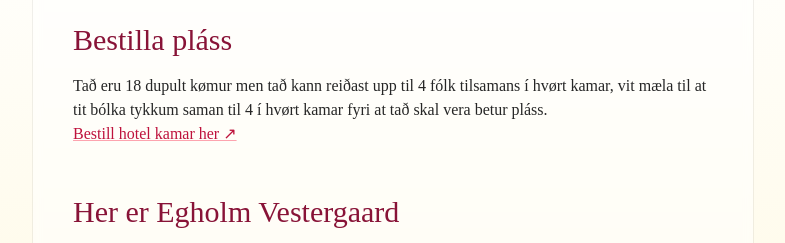
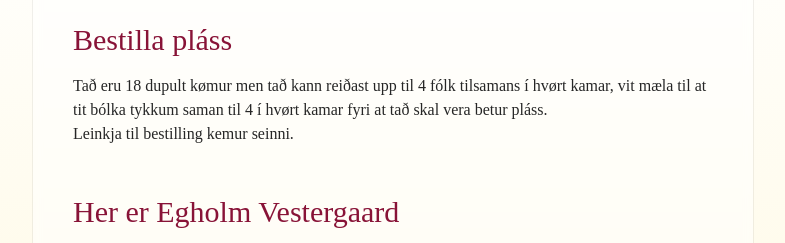
Before and after one commit to Eivind98/SEWedding, a website: page index.html in a window 1280 px wide. Shown: the part 1320-1563 px from the top of the page, without its empty margins (247-1032 px from the left). Drawn offline with Linux system fonts and the light colour scheme.

Commit message:
removed link for booking

```diff
--- a/index.html
+++ b/index.html
@@ -135,14 +135,15 @@
             4 í hvørt kamar fyri at tað skal vera betur pláss.
           </p>
           <p>
-            <a
+            Leinkja til bestilling kemur seinni.
+            <!-- <a
               class="inline-flex items-center gap-1 text-rose-700 hover:text-rose-900 underline decoration-rose-300 hover:decoration-rose-600 transition"
               href="https://ev.dk/"
               target="_blank"
               rel="noopener"
             >
               Bestill hotel kamar her ↗
-            </a>
+            </a> -->
           </p>
         </section>
 
@@ -265,8 +266,7 @@
 
         <section id="kontakt">
           <h2 class="text-3xl font-serif mb-4 text-rose-900">Kontakt</h2>
-          <p style="white-space: pre-line">
-            <b>Eivind</b>
+          <p style="white-space: pre-line"><b>Eivind</b>
             Telefon nr.: +45 61480303
             E-mail: eev_98@hotmail.com
           </p>
```
